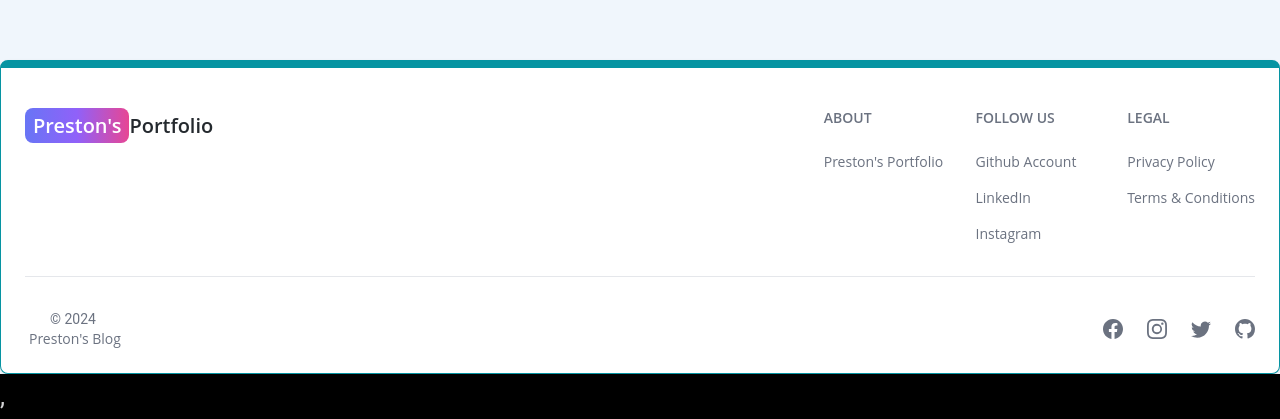
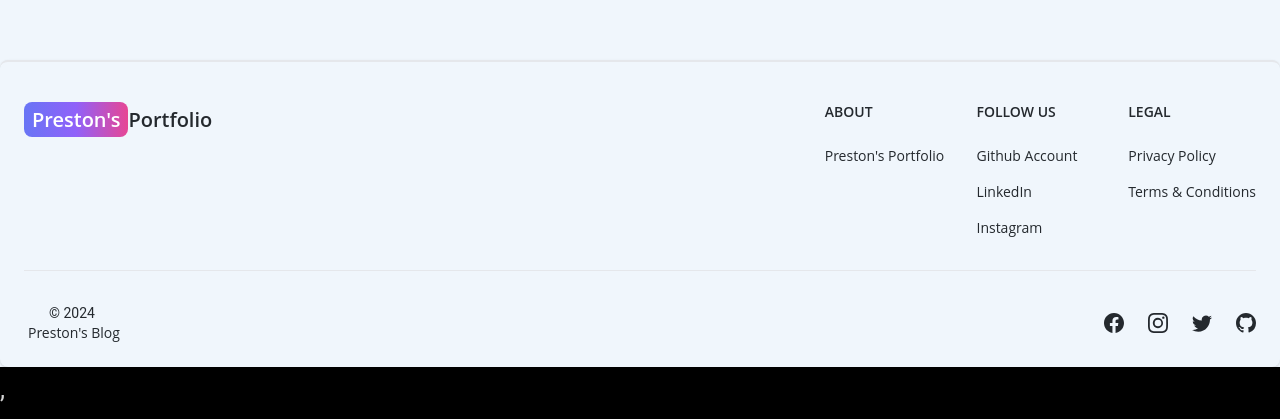
Before and after one commit to PrestonNguyen2001/React-Portfolio, a React (Vite) app in the folder client/: page / in a window 1280 px wide. Shown: the part 8518-8937 px from the top of the page. Built offline with nearby package versions, Linux system fonts and the light colour scheme; no server answers.

Commit message:
Update footer

```diff
--- a/client/src/components/Footer.jsx
+++ b/client/src/components/Footer.jsx
@@ -1,16 +1,19 @@
 import { Footer } from "flowbite-react";
 import { Link } from "react-router-dom";
 import { BsFacebook, BsInstagram, BsTwitter, BsGithub } from "react-icons/bs";
+
 export default function FooterCom() {
   return (
-    <Footer container className="border border-t-8 border-teal-500">
+    <Footer
+      container
+      className="border-t-2 bg-light-background dark:bg-dark-background text-light-text dark:text-dark-text"
+    >
       <div className="w-full max-w-7xl mx-auto">
         <div className="grid w-full justify-between sm:flex md:grid-cols-1">
           <div className="mt-5">
             <Link
               to="/"
-              className="self-center whitespace-nowrap text-lg sm:text-xl
-                font-semibold dark:text-white"
+              className="self-center whitespace-nowrap text-lg sm:text-xl font-semibold"
             >
               <span className="px-2 py-1 bg-gradient-to-r from-indigo-500 via-purple-500 to-pink-500 rounded-lg text-white">
                 Preston&apos;s
@@ -20,24 +23,32 @@ export default function FooterCom() {
           </div>
           <div className="grid grid-cols-2 gap-8 mt-4 sm:grid-cols-3 sm:gap-6">
             <div>
-              <Footer.Title title="about" />
+              <Footer.Title
+                title="about"
+                className="text-light-text dark:text-dark-text"
+              />
               <Footer.LinkGroup col>
                 <Footer.Link
                   href="/about"
                   target="_blank"
                   rel="noopener noreferrer"
+                  className="text-light-text dark:text-dark-text"
                 >
                   Preston&apos;s Portfolio
                 </Footer.Link>
               </Footer.LinkGroup>
             </div>
             <div>
-              <Footer.Title title="Follow Us" />
+              <Footer.Title
+                title="Follow Us"
+                className="text-light-text dark:text-dark-text"
+              />
               <Footer.LinkGroup col>
                 <Footer.Link
                   href="https://github.com/PrestonNguyen2001"
                   target="_blank"
                   rel="noopener noreferrer"
+                  className="text-light-text dark:text-dark-text"
                 >
                   Github Account
                 </Footer.Link>
@@ -45,17 +56,36 @@ export default function FooterCom() {
                   href="linkedin.com/in/preston-nguyen-8a08a52a8"
                   target="_blank"
                   rel="noopener noreferrer"
+                  className="text-light-text dark:text-dark-text"
                 >
                   LinkedIn
                 </Footer.Link>
-                <Footer.Link href="#">Instagram</Footer.Link>
+                <Footer.Link
+                  href="#"
+                  className="text-light-text dark:text-dark-text"
+                >
+                  Instagram
+                </Footer.Link>
               </Footer.LinkGroup>
             </div>
             <div>
-              <Footer.Title title="Legal" />
+              <Footer.Title
+                title="Legal"
+                className="text-light-text dark:text-dark-text"
+              />
               <Footer.LinkGroup col>
-                <Footer.Link href="#">Privacy Policy</Footer.Link>
-                <Footer.Link href="#">Terms &amp; Conditions</Footer.Link>
+                <Footer.Link
+                  href="#"
+                  className="text-light-text dark:text-dark-text"
+                >
+                  Privacy Policy
+                </Footer.Link>
+                <Footer.Link
+                  href="#"
+                  className="text-light-text dark:text-dark-text"
+                >
+                  Terms &amp; Conditions
+                </Footer.Link>
               </Footer.LinkGroup>
             </div>
           </div>
@@ -66,14 +96,28 @@ export default function FooterCom() {
             href="#"
             by="Preston's Blog"
             year={new Date().getFullYear()}
+            className="text-light-text dark:text-dark-text"
           />
           <div className="flex gap-6 sm:mt-0 mt-4 sm:justify-center">
-            <Footer.Icon href="#" icon={BsFacebook} />
-            <Footer.Icon href="#" icon={BsInstagram} />
-            <Footer.Icon href="#" icon={BsTwitter} />
+            <Footer.Icon
+              href="#"
+              icon={BsFacebook}
+              className="text-light-text dark:text-dark-text"
+            />
+            <Footer.Icon
+              href="#"
+              icon={BsInstagram}
+              className="text-light-text dark:text-dark-text"
+            />
+            <Footer.Icon
+              href="#"
+              icon={BsTwitter}
+              className="text-light-text dark:text-dark-text"
+            />
             <Footer.Icon
               href="https://github.com/PrestonNguyen2001"
               icon={BsGithub}
+              className="text-light-text dark:text-dark-text"
             />
           </div>
         </div>
```
